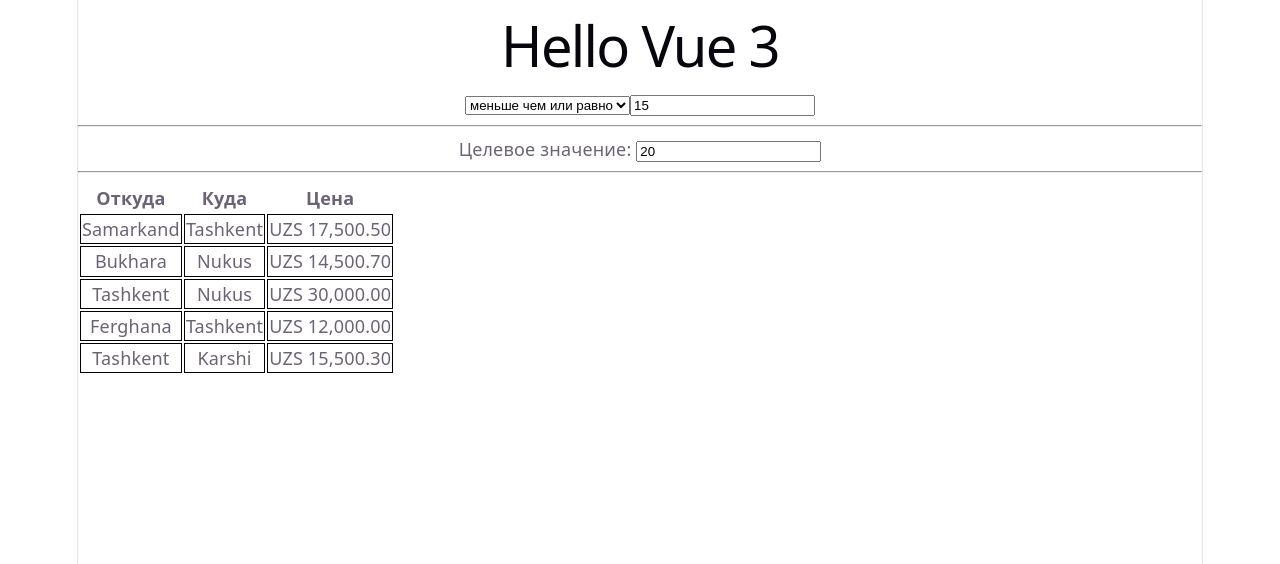
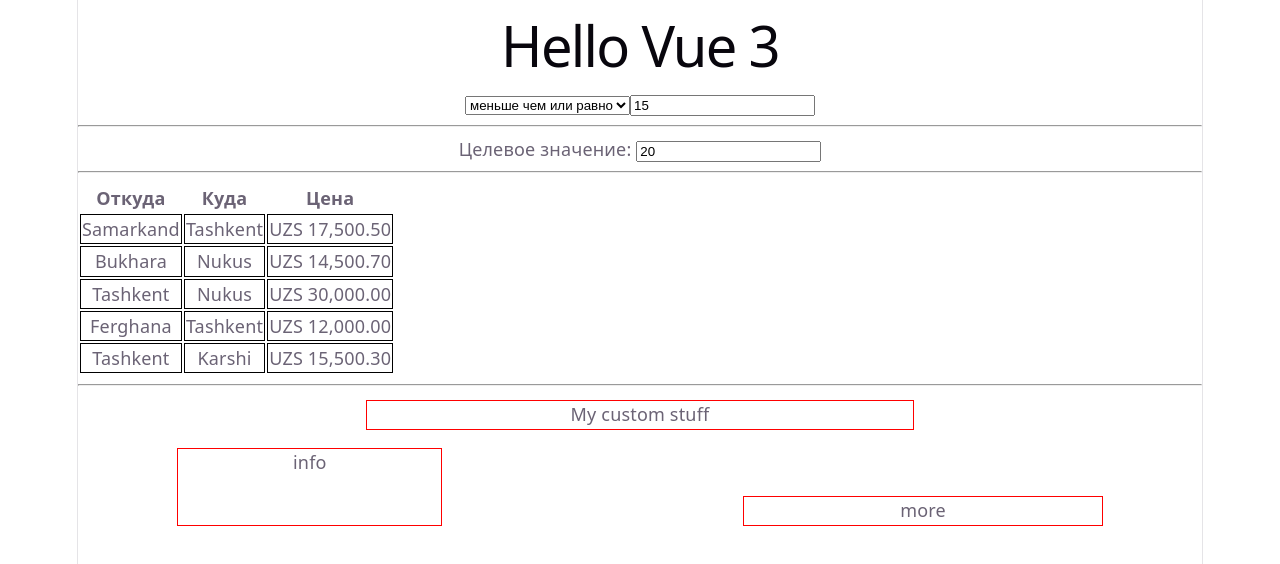
Before and after one commit to Albert24-Front-end/Dynamics-research, a Vue app: page / in a window 1280 px wide. Shown: the top 564 px of the page. Built offline with nearby package versions, Linux system fonts and the light colour scheme.

Commit message:
dynamic slots & dynamic styles for dashboard rendering

```diff
--- a/src/App.vue
+++ b/src/App.vue
@@ -1,6 +1,7 @@
 <script setup lang="ts">
 import { computed, ref, watch } from 'vue';
 import TimeTable from './components/TimeTable.vue';
+import DashboardGitlab from './components/DashboardGitlab.vue';
 
 const mode = ref('lte');
 const limit = ref(15);
@@ -31,6 +32,39 @@ const columns = {
 watch(limit, (newVal) => {
   value.value = newVal;
 })
+
+const dashboardConfig = [
+  {
+    "id": "filters",
+    // "title": "Dashboard panel",
+    "gridAttributes": {
+      "width": 6,
+      "height": 1,
+      "yPos": 0,
+      "xPos": 3
+    }
+  },
+  {
+    "id": "info",
+    // "title": "Another dashboard panel",
+    "gridAttributes": {
+      "width": 3,
+      "height": 2,
+      "yPos": 1,
+      "xPos": 1
+    }
+  },
+  {
+    "id": "more",
+    // "title": "I can be placed anywhere on the grid",
+    "gridAttributes": {
+      "width": 4,
+      "height": 1,
+      "yPos": 2,
+      "xPos": 7
+    }
+  },
+]
 </script>
 
 <template>
@@ -50,5 +84,9 @@ watch(limit, (newVal) => {
     <TimeTable :data="data" :columns="columns">
       <template #td(price)="{value}">{{ Intl.NumberFormat("uz-UZ", {style: "currency", currency: "UZS"}).format(value) }}</template>
     </TimeTable>
+    <hr>
+    <DashboardGitlab :config="dashboardConfig">
+      <template #panel(filters)>My custom stuff</template>
+    </DashboardGitlab>
   </div>
 </template>
--- /dev/null
+++ b/src/components/DashboardGitlab.vue
@@ -0,0 +1,51 @@
+<script setup>
+import { computed } from 'vue';
+
+const props = defineProps({
+    config: {
+        type: Array,
+        required: true
+    }
+})
+
+// const gridAreas = computed(() => [`"${props.config[0].id} ${props.config[0].id} ${props.config[0].id}"`,
+//         `"${props.config[1].id} . ."`,
+//         `"${props.config[1].id} ${props.config[2].id} ${props.config[2].id}"`
+// ].join('\n'));
+
+const panelStyles = computed(() => {
+    return Object.fromEntries(props.config.map((entry) => [entry.id, {
+        gridColumn: `${entry.gridAttributes.xPos + 1} / ${entry.gridAttributes.xPos + entry.gridAttributes.width + 1}`,
+        gridRow: `${entry.gridAttributes.yPos + 1} / ${entry.gridAttributes.yPos + entry.gridAttributes.height + 1}`,
+    }]))
+    // + 1 добавляется, так как в CSS Grid линии нумеруются (индексация начинается) с 1, а у нас координаты задаются с нуля
+})
+
+</script>
+
+<template>
+    <div class="grid">
+        <div v-for="entry in config" :key="entry.id" class="panel" :style="panelStyles[entry.id]">
+        <!-- <div v-for="entry in config" :key="entry.id" class="panel" :style="{ gridArea: entry.id }"> -->
+            <slot :name="`panel(${entry.id})`">{{ entry.id }}</slot>
+        </div>
+    </div>
+</template>
+
+<style scoped>
+.panel {
+    border: 1px solid red;
+    margin: 5px;
+    min-height: 10px;
+}
+
+.grid {
+    display: grid;
+    grid-template-columns: repeat(12, 1fr);
+    grid-template-rows: repeat(3, minmax(40px, auto));
+  /*  grid-template-areas: v-bind(gridAreas); */
+
+    grid-gap: 8px;
+    width: 100%;
+}
+</style>
--- a/src/components/TimeTable.vue
+++ b/src/components/TimeTable.vue
@@ -15,14 +15,14 @@ const props = defineProps({
     <table>
         <thead>
             <tr>
-                <th v-for="col in Object.values(columns)">
+                <th v-for="col in Object.values(columns)" :key="col.price">
                     {{ col.title }}
                 </th>
             </tr>
         </thead>
         <tbody>
             <tr v-for="item in data">
-                <td v-for="col in Object.keys(columns)">
+                <td v-for="col in Object.keys(columns)" :key="col.price">
                     <slot :name="`td(${col})`" v-bind="{item, value:item[col]}">{{ item[col] }}</slot>
                 </td>
             </tr>
```
